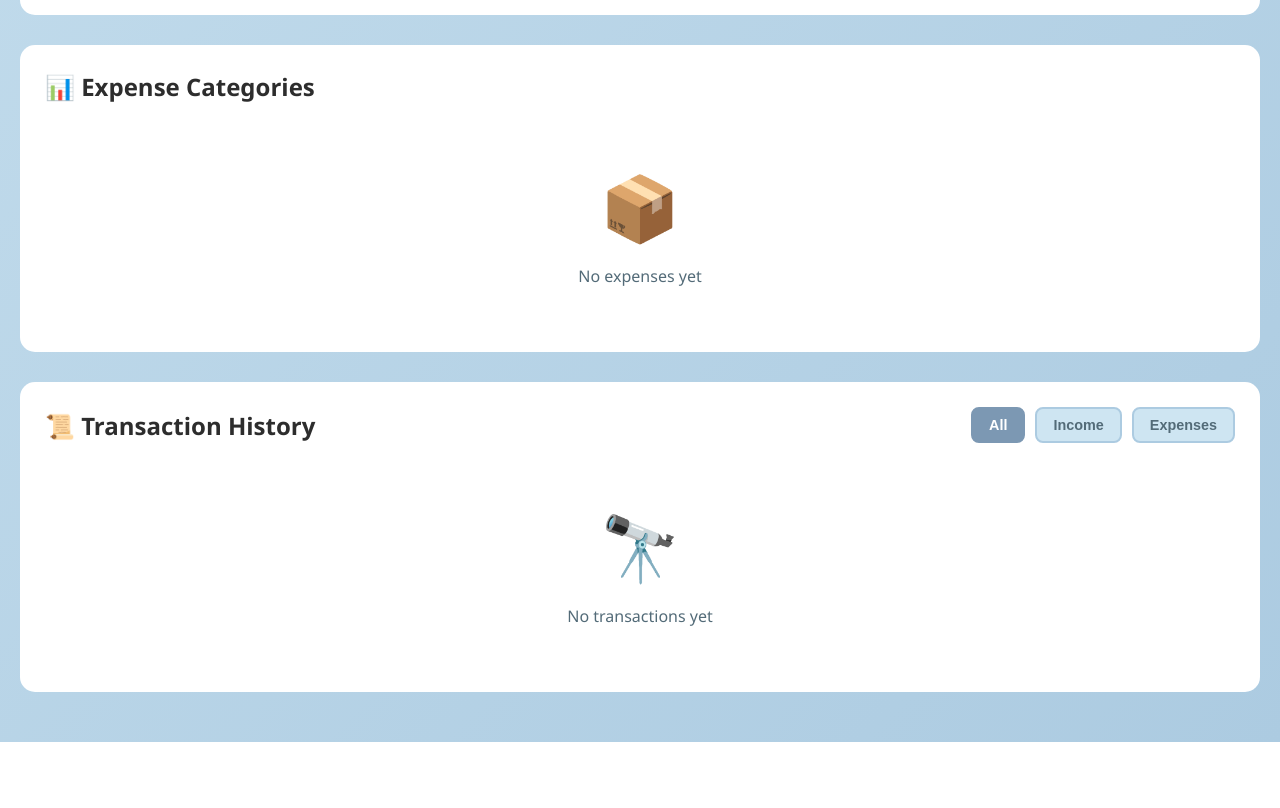
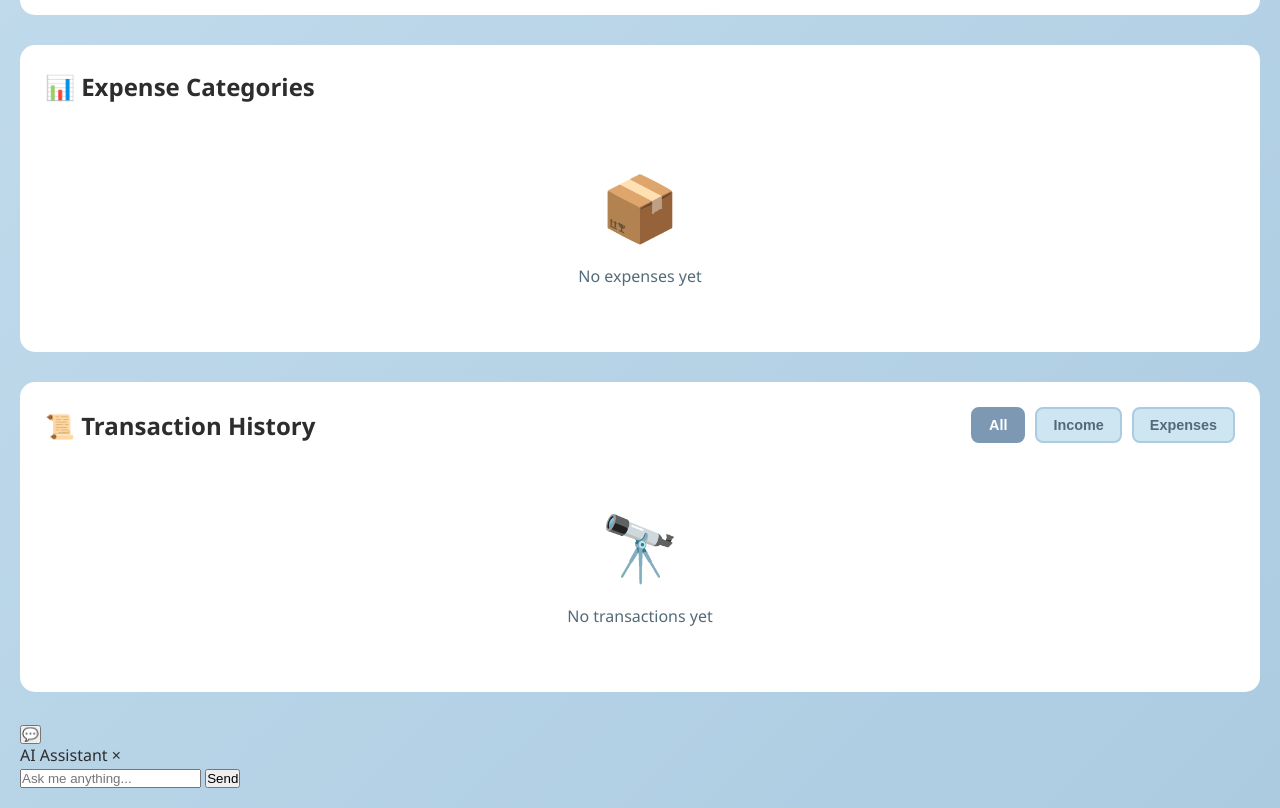
Before and after one commit to VanshPratapSingh7/Ai-Expense-Tracker-frontend, a plain HTML site: page index.html in a window 1280 px wide. Shown: the part 1590-2398 px from the top of the page. Before the commit the page ends 2332 px from the top, so only its background shows below. Drawn offline with Linux system fonts and the light colour scheme; no server answers.

Commit message:
Update index.html

```diff
--- a/index.html
+++ b/index.html
@@ -205,6 +205,19 @@
         </div>
     </div>
 
+    <div id="chat-widget">
+  <button id="chat-toggle">💬</button>
+  <div id="chat-box">
+    <div id="chat-header">AI Assistant <span id="chat-close">×</span></div>
+    <div id="chat-messages"></div>
+    <div id="chat-input-area">
+      <input type="text" id="chat-input" placeholder="Ask me anything..." />
+      <button id="chat-send">Send</button>
+    </div>
+  </div>
+</div>
+
+
     <script src="script.js"></script>
 </body>
 
```
